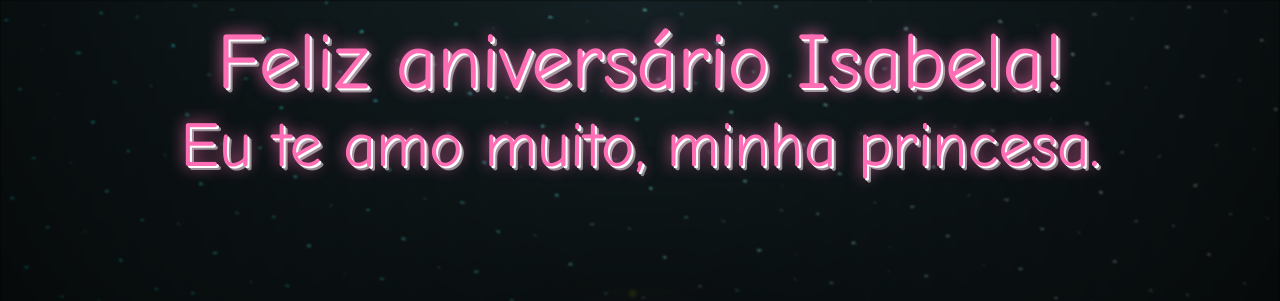
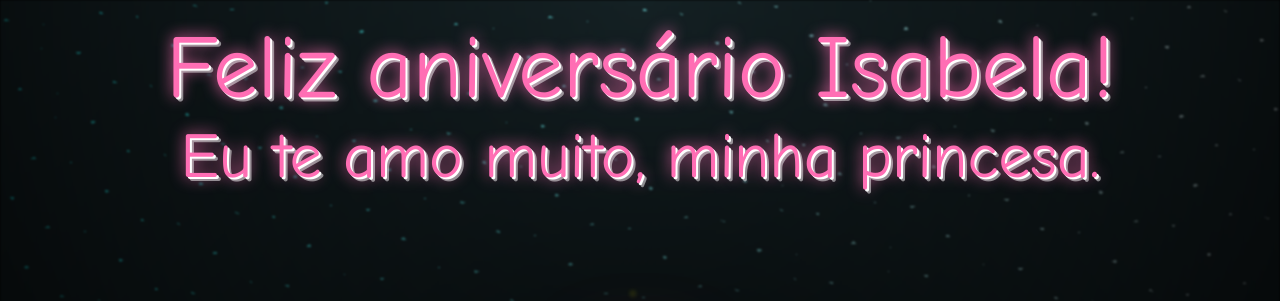
Before and after one commit to pedro05rocha/isinha, a website: page index.html in a window 1280 px wide. Shown: the top 301 px of the page. Drawn offline with Linux system fonts and the light colour scheme.

Commit message:
Update index.html

```diff
--- a/index.html
+++ b/index.html
@@ -9,14 +9,15 @@
     <title>flowers</title>
 </head>
 <body class="container">
-<div style="position: fixed; top: 2%; left: 50%; transform: translateX(-50%); text-align: center; z-index: 9999; width: 90%;">
-    <div style="font-size: 10vmin; font-family: 'Comic Sans MS', 'Chalkboard SE', 'Marker Felt', sans-serif; color: #ff6eb4; text-shadow: 2px 2px 0 #fff, 4px 4px 0 rgba(255,255,255,0.5), 0 0 15px #ff6eb4; white-space: nowrap;">
+<div style="position: fixed; top: 2%; left: 50%; transform: translateX(-50%); text-align: center; z-index: 9999; width: 95%;">
+    <div style="font-size: 7vw; font-family: 'Comic Sans MS', 'Chalkboard SE', 'Marker Felt', sans-serif; color: #ff6eb4; text-shadow: 2px 2px 0 #fff, 4px 4px 0 rgba(255,255,255,0.5), 0 0 15px #ff6eb4; white-space: nowrap;">
         Feliz aniversário Isabela!
     </div>
-    <div style="font-size: 8vmin; font-family: 'Comic Sans MS', 'Chalkboard SE', 'Marker Felt', sans-serif; color: #ff6eb4; text-shadow: 2px 2px 0 #fff, 4px 4px 0 rgba(255,255,255,0.5), 0 0 15px #ff6eb4; white-space: nowrap;">
+    <div style="font-size: 5vw; font-family: 'Comic Sans MS', 'Chalkboard SE', 'Marker Felt', sans-serif; color: #ff6eb4; text-shadow: 2px 2px 0 #fff, 4px 4px 0 rgba(255,255,255,0.5), 0 0 15px #ff6eb4; white-space: nowrap;">
         Eu te amo muito, minha princesa.
     </div>
 </div>
+
 
 
 
```
